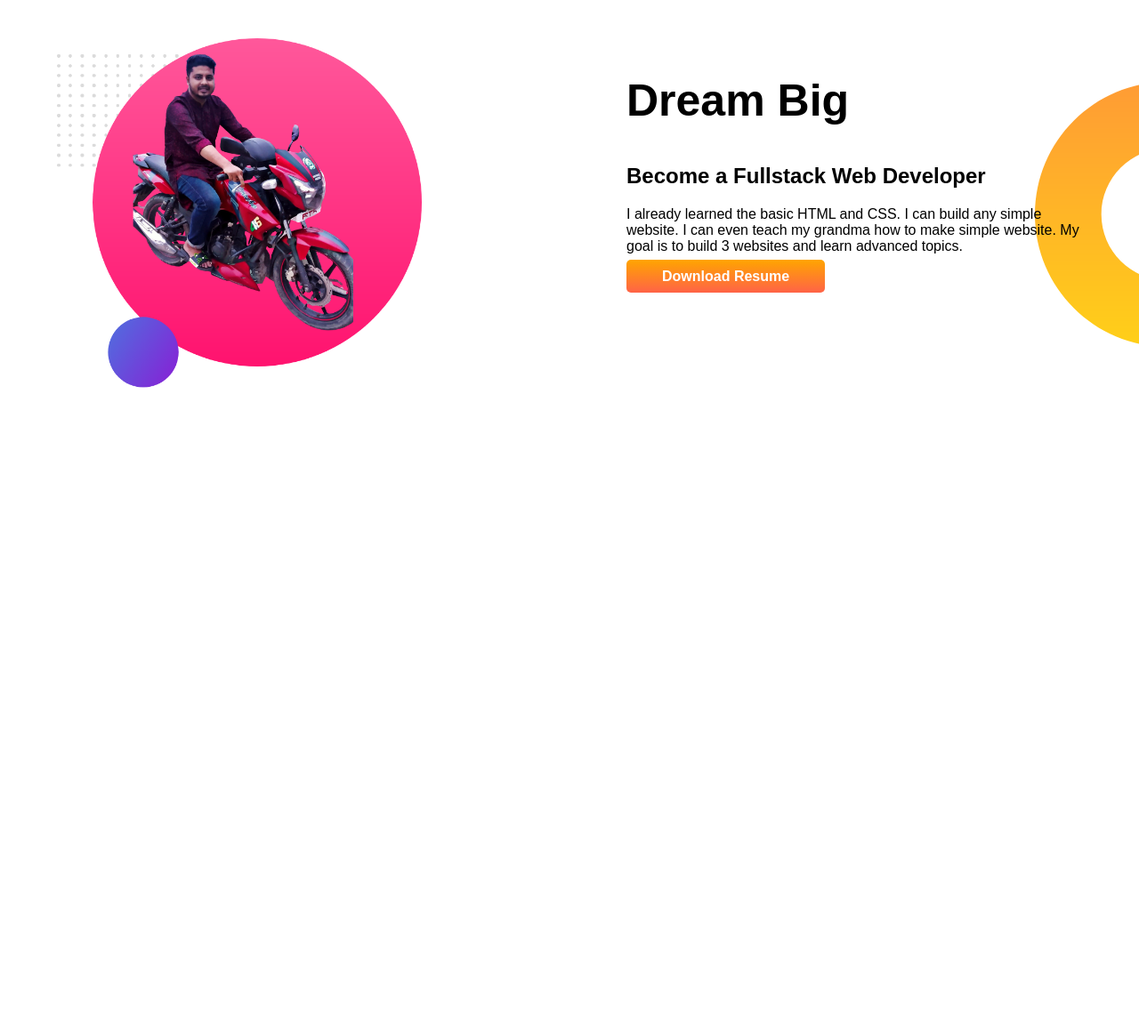
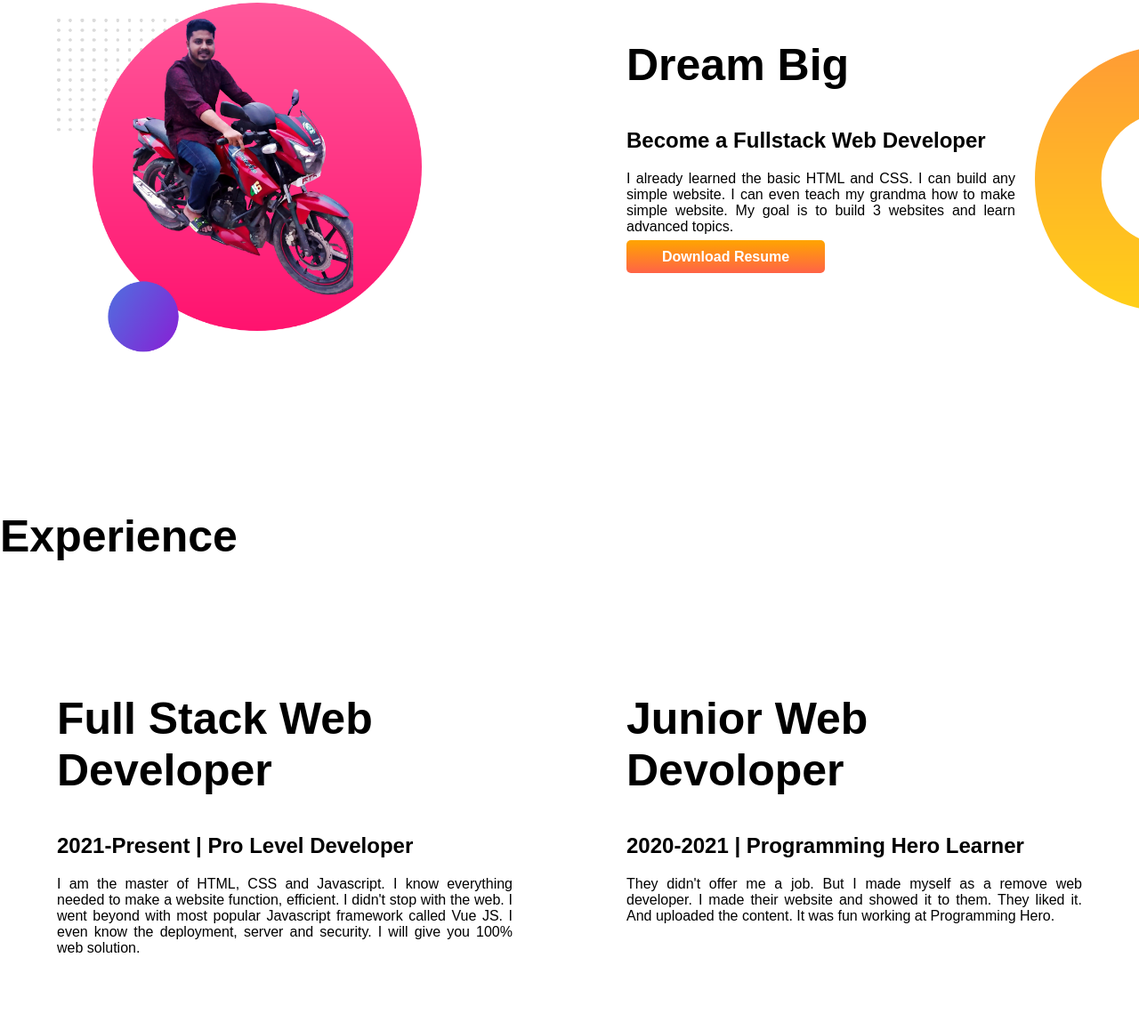
Before and after one commit to abutaiab2021/developer-portfolio, a plain HTML site: page index.html in a window 1280 px wide. Shown: the part 710-1868 px from the top of the page at 89% size. Before the commit the page ends 1364 px from the top, so only its background shows below. Drawn offline with Linux system fonts and the light colour scheme.

Commit message:
exprence section complete

```diff
--- a/index.html
+++ b/index.html
@@ -8,7 +8,7 @@
     <link rel="stylesheet" href="style.css">
 </head>
 <body>
-  <section class="top-banner">
+  <section class="top-banner flexible-container">
         <div class="half-width">
             <h1>Welcome To</h1>
             <h1 > <span class="orange-color">Md.Abu Taiab</span> World!</h1>
@@ -20,7 +20,7 @@
             <img src="images/official-taiab.png" alt="md abu taiab photo">
         </div>
   </section>
-  <section class="dream-big">
+  <section class="dream-big flexible-container">
       <div class="half-width">
           <img src="images/bike-taiab2.png" alt="">
       </div>
@@ -31,5 +31,20 @@
         <a class="link-button" target="_blank" href="https://www.linkedin.com/in/abutaiab/" >Download Resume</a>
       </div>
   </section>
+  <section class="experience-area">
+      <h1>Experience</h1>
+      <div class="flexible-container">
+        <div class="half-width">
+            <h1>Full Stack Web Developer</h1>
+            <h2>2021-Present | Pro Level Developer</h2>
+            <p>I am the master of HTML, CSS and Javascript. I know everything needed to make a website function, efficient. I didn't stop with the web. I went beyond with most popular Javascript framework called Vue JS. I even know the deployment, server and security. I will give you 100% web solution.</p>
+          </div>
+          <div class="half-width">
+              <h1>Junior Web Devoloper</h1>
+              <h2>2020-2021 | Programming Hero Learner</h2>
+              <p>They didn't offer me a job. But I made myself as a remove web developer. I made their website and showed it to them. They liked it. And uploaded the content. It was fun working at Programming Hero.</p>
+          </div>
+      </div>
+  </section>
 </body>
 </html>
--- a/style.css
+++ b/style.css
@@ -11,9 +11,9 @@ h1{
     color: orange;
 }
 
-section{
+.flexible-container{
     display: flex;
-    margin-bottom: 150px;
+    margin-bottom: 110px;
 }
 
 .half-width{
@@ -23,6 +23,10 @@ section{
 
 .half-width img{
     width: 80%;
+}
+
+.half-width p{
+    text-align: justify;
 }
 
 .link-button{
@@ -43,3 +47,7 @@ section{
     background-repeat: no-repeat;
     background-position: right;
 }
+.dream-big p{
+    text-align: justify;
+    margin-right: 75px;
+}
```
